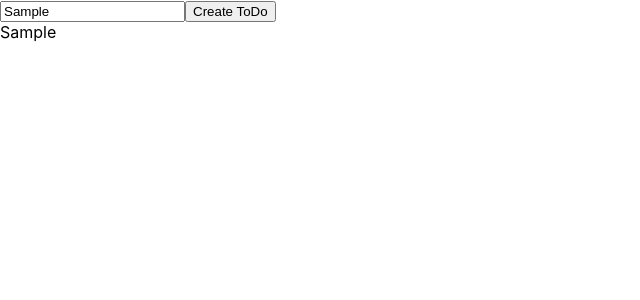
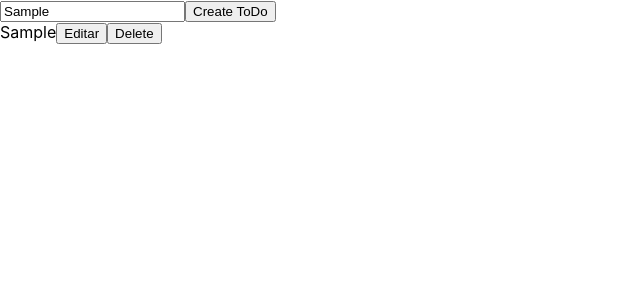
Before and after one commit to jonato96/kruger-to-do-app, a React (Create React App) app in the folder to-do/: page / in a window 1280 px wide. Both pictures are taken after typing "Sample" into the empty fields and a click on the input "Create ToDo". Shown: the top 300 px of the page, without its empty margins (0-640 px from the left). Built offline with nearby package versions, Linux system fonts and the light colour scheme.

Commit message:
Adding the list as a independent compornent

```diff
--- /dev/null
+++ b/to-do/src/components/Todo.jsx
@@ -0,0 +1,13 @@
+import { useState } from "react"
+
+const Todo = ({item}) =>{
+    const [isEdit, setIsEdit] = useState(false)
+    return(
+        <div>
+            {item.title}
+            <button>Editar</button>
+            <button>Delete</button>
+        </div>
+    )
+}
+export default Todo
--- a/to-do/src/components/TodoApp.jsx
+++ b/to-do/src/components/TodoApp.jsx
@@ -1,4 +1,5 @@
 import { useState } from "react"
+import Todo from "./Todo"
 
 const TodoApp = () =>{
     const [title, setTitle] = useState("")
@@ -28,9 +29,7 @@ const TodoApp = () =>{
             <div className="todosContainer">
                 {
                     todos.map(item => (
-                        <div key={item.id}>
-                            {item.title}
-                        </div>
+                        <Todo key = {item.id} item={item}/>
                     ))
                 }
             </div>
```
